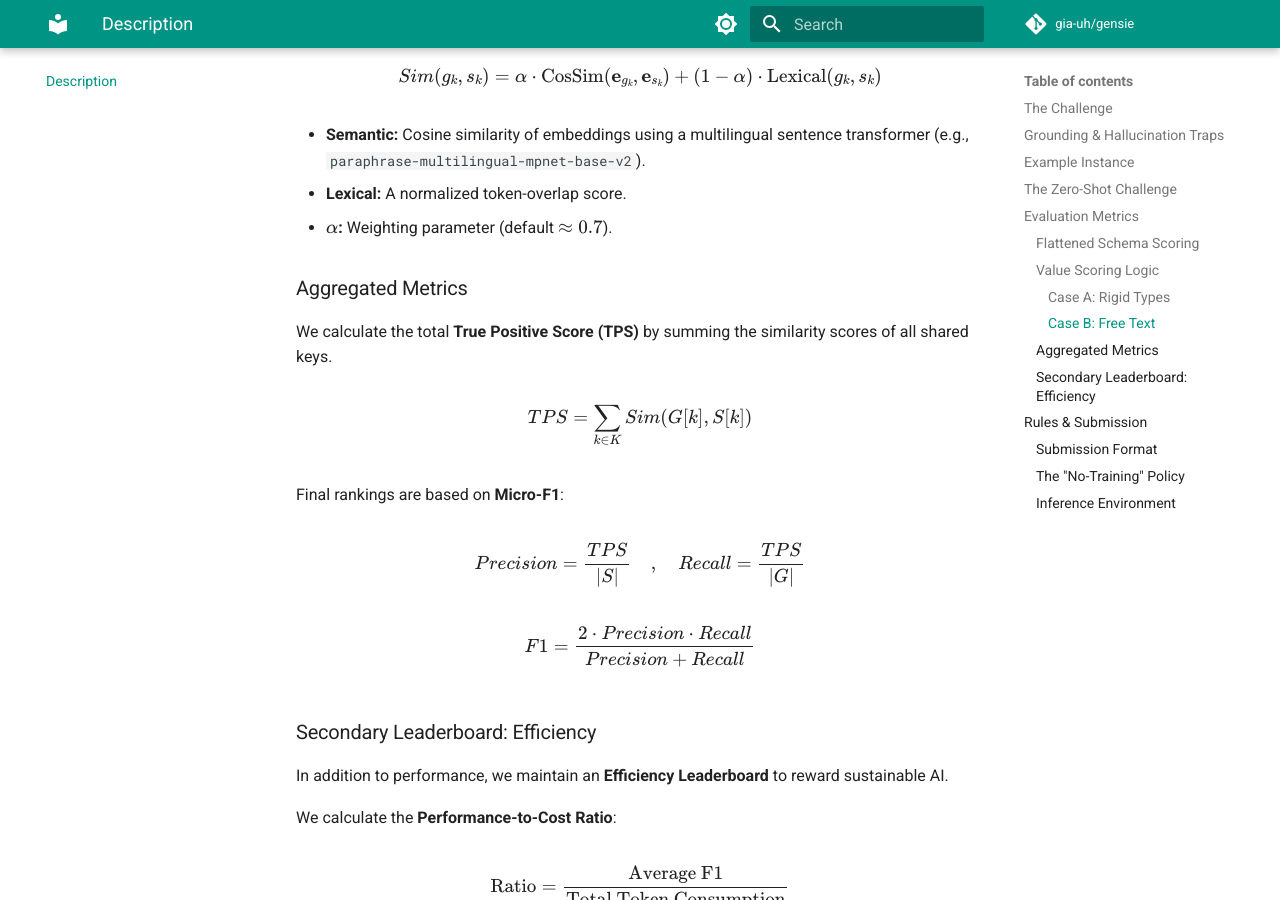
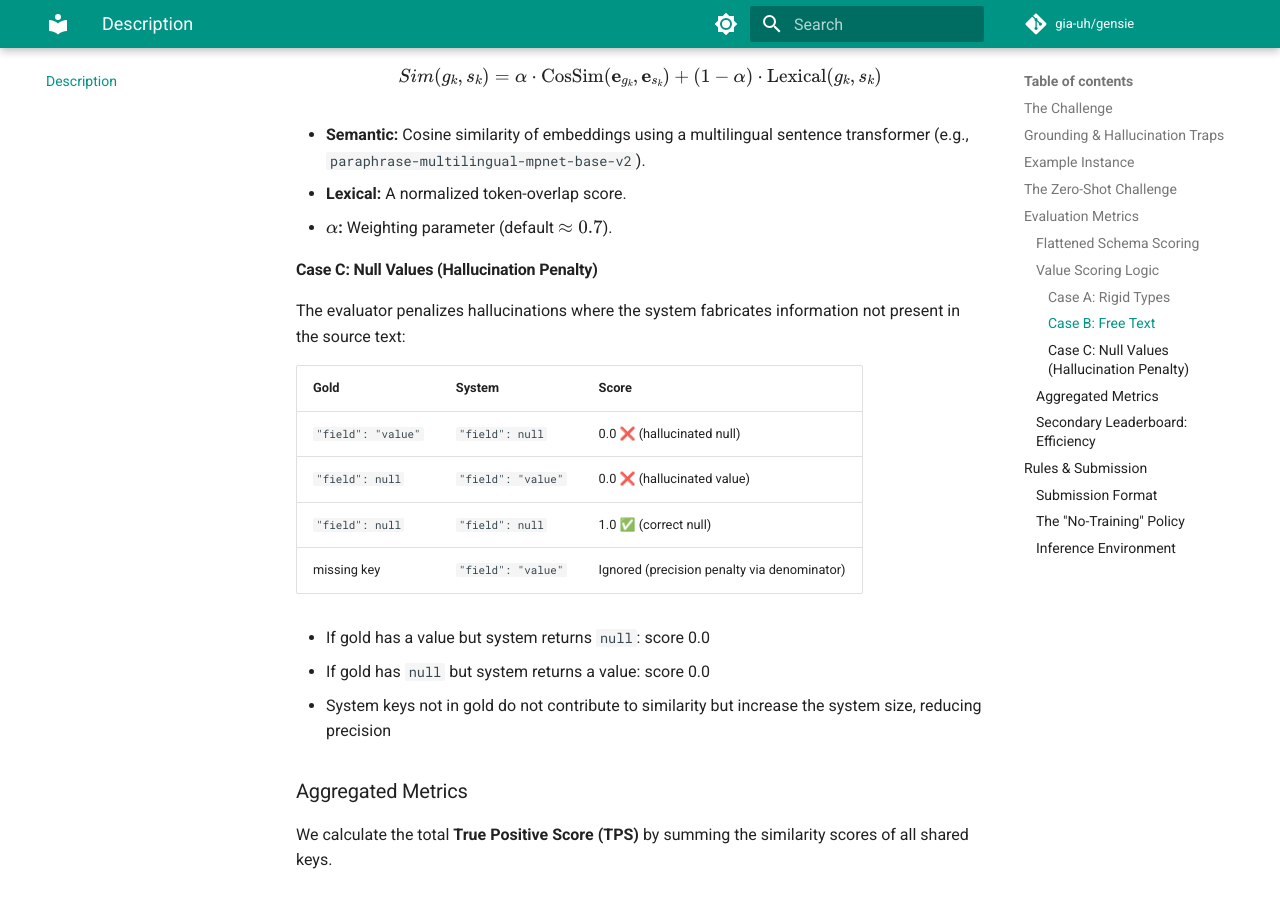
Before and after one commit to gia-uh/gensie, an MkDocs documentation site: the page built from docs/description.md, in a window 1280 px wide and 900 px high, scrolled down 3450 px. Built offline with MkDocs 1.6.1 and Material for MkDocs 9.7.7, drawn with Linux system fonts in a browser that asks for light colours; comment, search, counter and statistics services are not loaded.

Commit message:
docs(evaluation): document null hallucination penalty in scoring
- Add Case C section explaining null value handling
- Document precision penalty for hallucinated keys

```diff
--- a/docs/description.md
+++ b/docs/description.md
@@ -117,6 +117,20 @@ $$ Sim(g_k, s_k) = \alpha \cdot \text{CosSim}(\mathbf{e}_{g_k}, \mathbf{e}_{s_k}
 * **Lexical:** A normalized token-overlap score.
 * **$\alpha$:** Weighting parameter (default $\approx 0.7$).
 
+#### Case C: Null Values (Hallucination Penalty)
+The evaluator penalizes hallucinations where the system fabricates information not present in the source text:
+
+| Gold | System | Score |
+|:-----|:-------|:------|
+| `"field": "value"` | `"field": null` | 0.0 ❌ (hallucinated null) |
+| `"field": null` | `"field": "value"` | 0.0 ❌ (hallucinated value) |
+| `"field": null` | `"field": null` | 1.0 ✅ (correct null) |
+| missing key | `"field": "value"` | Ignored (precision penalty via denominator) |
+
+- If gold has a value but system returns `null`: score 0.0
+- If gold has `null` but system returns a value: score 0.0
+- System keys not in gold do not contribute to similarity but increase the system size, reducing precision
+
 ### Aggregated Metrics
 
 We calculate the total **True Positive Score (TPS)** by summing the similarity scores of all shared keys.
```
